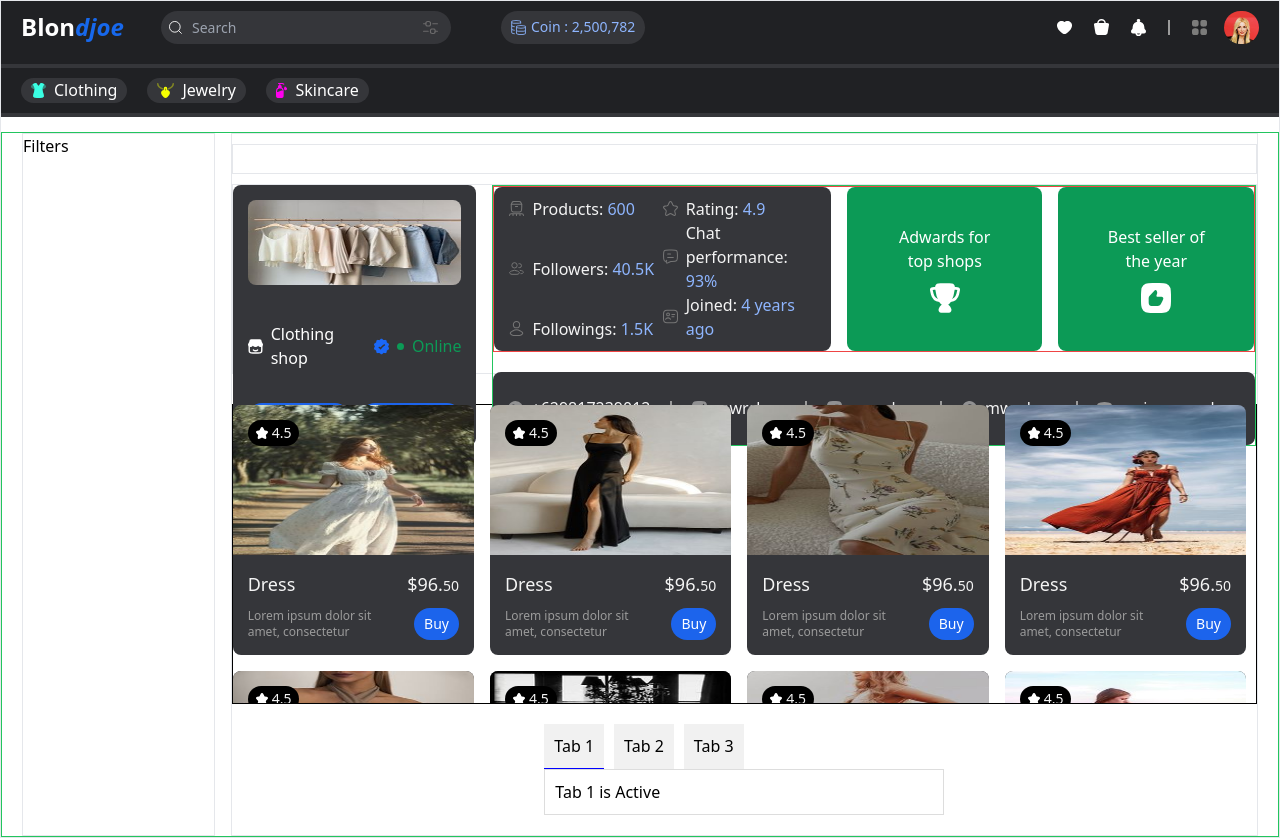
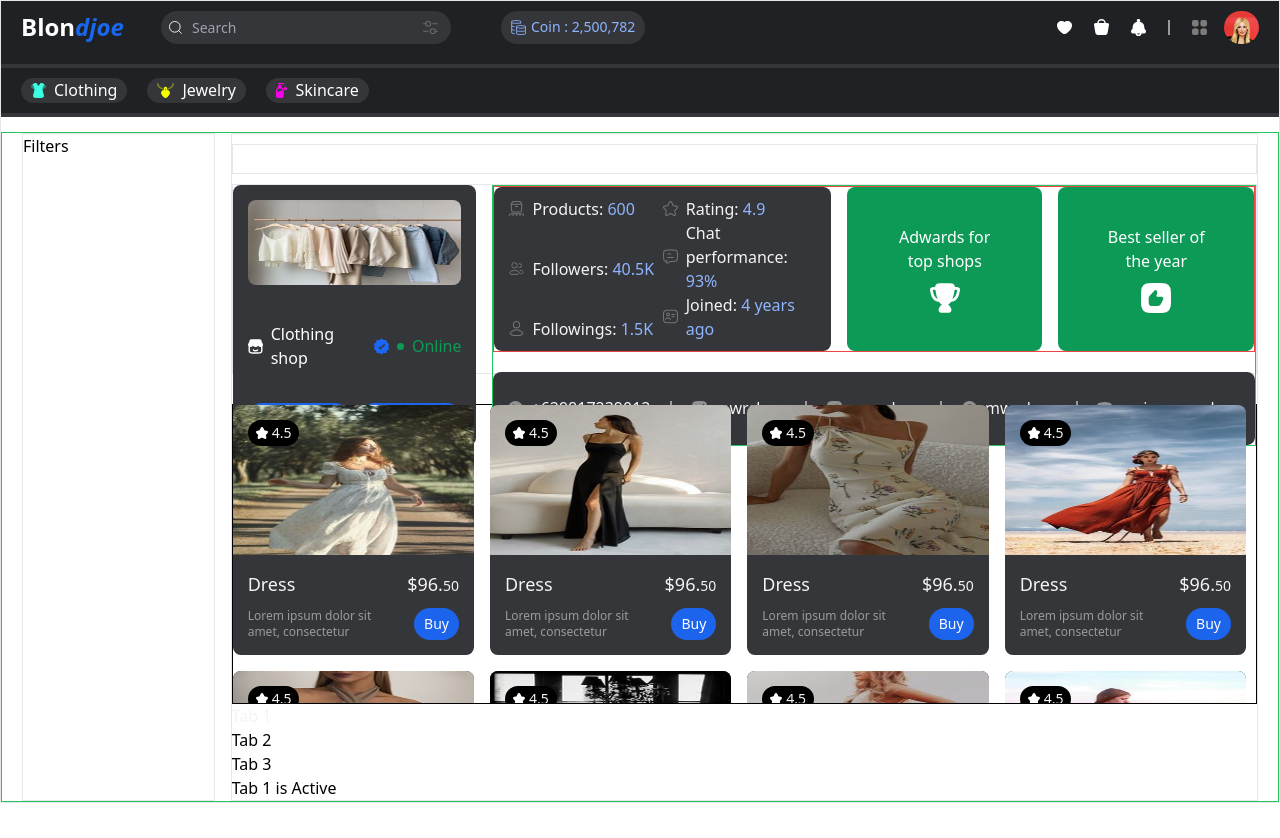
Before and after one commit to elahe-habibi98/online-shop, a React (Vite) app: page /home in a window 1280 px wide. After the commit the page ends 803 px from the top, so only its background shows below. Built offline with nearby package versions, Linux system fonts and the light colour scheme.

Commit message:
filters implemented

```diff
--- a/src/App.css
+++ b/src/App.css
@@ -5,36 +5,35 @@
   /* text-align: center; */
 }
 body {
-  margin:0;
+  margin: 0;
 }
 .custom-input::placeholder {
   font-size: 14px;
 }
 
-
-.tabs-container {
+/* .tabs-container {
   width: 400px;
   margin: 20px auto;
-}
+} */
 
-.tabs {
+/* .tabs {
   display: flex;
-}
+} */
 
-.tab {
+/* .tab {
   cursor: pointer;
   padding: 10px;
   margin-right: 10px;
-  /* border: 1px solid #ddd; */
-  border-bottom: none;
+  border: 1px solid #ddd;
   background-color: #f1f1f1;
+} */
+
+.tab.active {
+  /* border-bottom: 3px solid blue; */
+  color: #f4f4f4;
 }
 
-.tab.active {
-  border-bottom: 1px solid blue;
-}
-
-.tab-content {
+/* .tab-content {
   border: 1px solid #ddd;
-  padding: 10px;
-}
+  margin-top: 10px;
+} */
```
